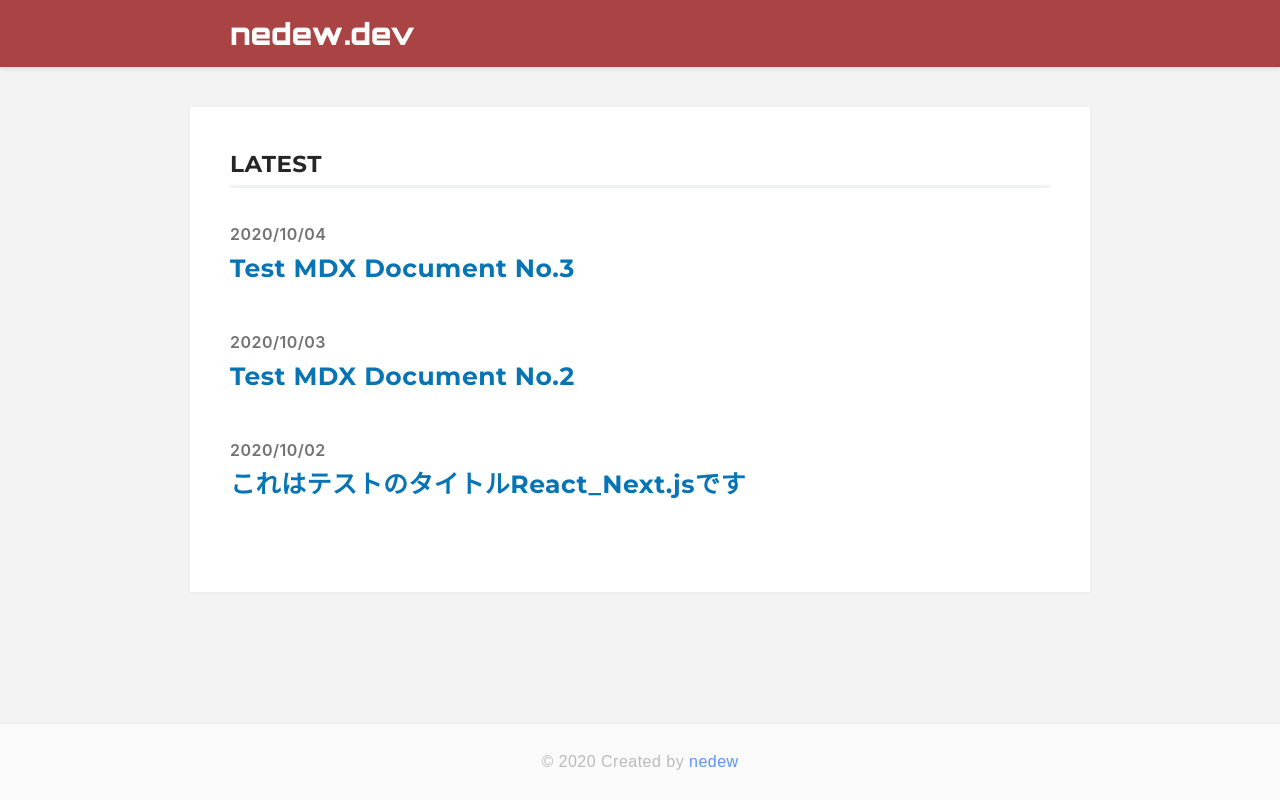
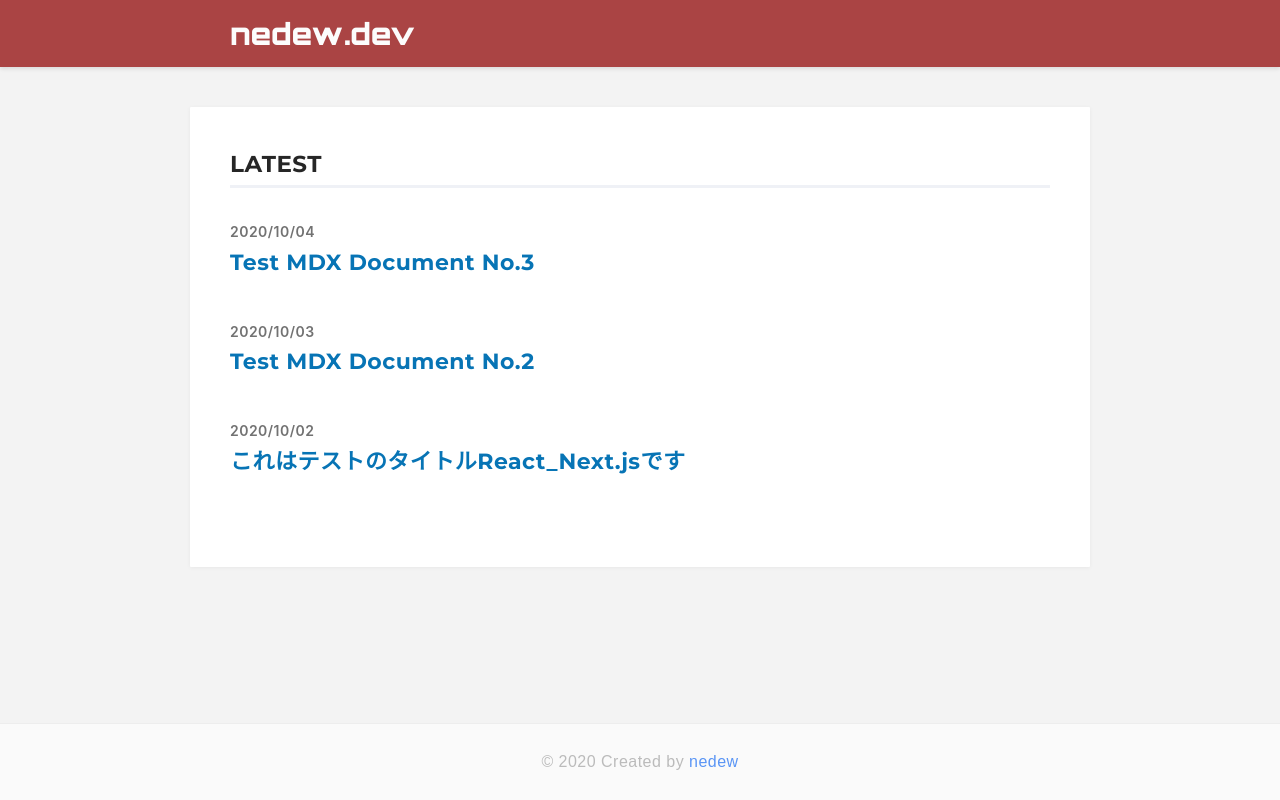
Before and after one commit to nedew/blog, a Next.js app: page / in a window 1280 px wide. Built offline with nearby package versions, Linux system fonts and the light colour scheme.

Commit message:
記事一覧ページの記事タイトルのフォントサイズ調整

```diff
--- a/components/styles/articleList.module.scss
+++ b/components/styles/articleList.module.scss
@@ -16,14 +16,18 @@
   // color: #4285F4;
   // color: #1171ac;
   color: $defaultLinkColor;
-  font-size: 25px;
+  font-size: 22px;
   font-weight: bold;
   text-decoration: none;
   font-family: 'Montserrat', sans-serif;
   line-height: 1.6;
 }
+.title:hover {
+  opacity: 0.7;
+}
 
 .date {
+  font-size: 14px;
   color: #727272;
   font-family: -apple-system, BlinkMacSystemFont, sans-serif, "Helvetica Neue", "Segoe UI", "Hiragino Kaku Gothic ProN", "Hiragino Sans", "ヒラギノ角ゴ ProN W3", Arial, メイリオ, Meiryo;
   font-weight: 600;
```
